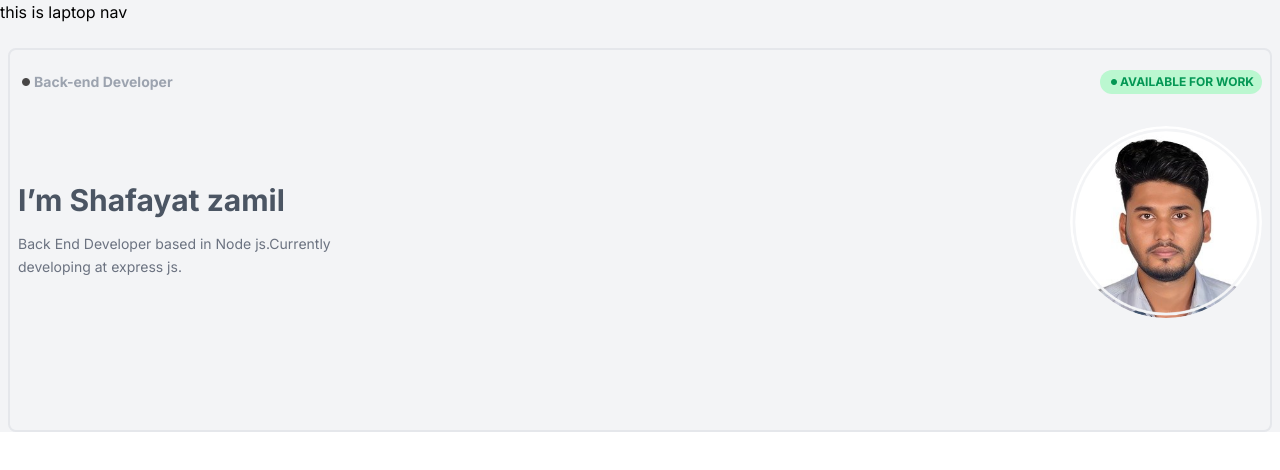
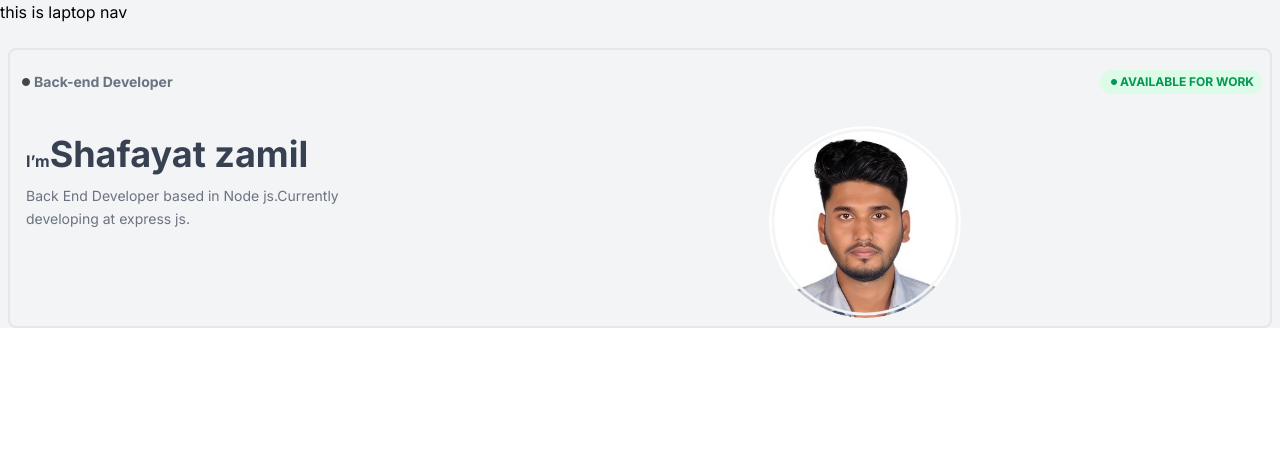
Before and after one commit to shafayatzamil/protfolio-try, a Next.js app: page / in a window 1280 px wide. Shown: the top 470 px of the page. Built offline with nearby package versions, Linux system fonts and the light colour scheme.

Commit message:
some changes

```diff
--- /dev/null
+++ b/src/app/about/page.js
@@ -0,0 +1,11 @@
+import React from "react";
+
+const page = () => {
+  return (
+    <div>
+      <h2>This is about page</h2>
+    </div>
+  );
+};
+
+export default page;
--- a/src/app/page.js
+++ b/src/app/page.js
@@ -8,18 +8,18 @@ const HomePage = () => {
   return (
     <div>
       {/* header section  */}
-      <div className=" m-2  mt-6 border-2 rounded-lg p-2 h-96 ">
+      <div className=" m-2  mt-6 border-2 rounded-lg p-2  ">
         {/* short heading */}
         <div className="flex justify-between items-center gap-1 mt-3">
           <div>
-            <h4 className="text-gray-400 text-sm  font-bold flex items-center ">
+            <h4 className="text-gray-500 text-sm  font-bold flex items-center ">
               <span>
                 <Image src={grayIcon} height={16} width={16} alt="grayicons" />
               </span>
               Back-end Developer
             </h4>
           </div>
-          <div className="text-[#039754] bg-green-200 px-2 py-1 text-xs rounded-xl font-bold ">
+          <div className="text-[#039754] bg-green-100 px-2 py-1 text-xs rounded-xl font-bold ">
             <h4 className=" flex items-center justify-between">
               <span>
                 <Image src={blueIcon} height={12} width={12} alt="blueicons" />
@@ -29,10 +29,14 @@ const HomePage = () => {
           </div>
         </div>
 
-        <div className="flex justify-between items-center gap-2 mt-8 ">
-          <div>
-            <h2 className="font-bold text-3xl text-gray-600 my-4 ">
-              I’m Shafayat zamil
+        <div className=" grid grid-cols-5  gap-2 mt-8  ">
+          {/* heading name */}
+          <div className="p-2 col-span-3 ">
+            <h2 className="text-md font-bold text-gray-700 mb-3">
+              I’m
+              <span className="font-bold text-4xl text-gray-700">
+                Shafayat zamil
+              </span>
             </h2>
             <p className=" text-sm text-gray-500  ">
               Back End Developer based in Node js.Currently
@@ -41,7 +45,8 @@ const HomePage = () => {
               developing at express js.
             </span>
           </div>
-          <div>
+          {/* image section */}
+          <div className=" col-span-2 my-auto">
             {/* <Image
               src={ownerImage}
               height={96}
@@ -49,7 +54,6 @@ const HomePage = () => {
               className="rounded-3xl"
               alt="owner"
             /> */}
-            <div className="avatar online">
             <div className="">
               <Image
                 alt="ownerimage"
@@ -61,7 +65,6 @@ const HomePage = () => {
         </div>
       </div>
     </div>
-    </div>
   );
 };
 
```
Also changed, not shown: 1 other file (tests, documents, lock files or other folders). Lines whose indentation alone changed are shown as unchanged.
